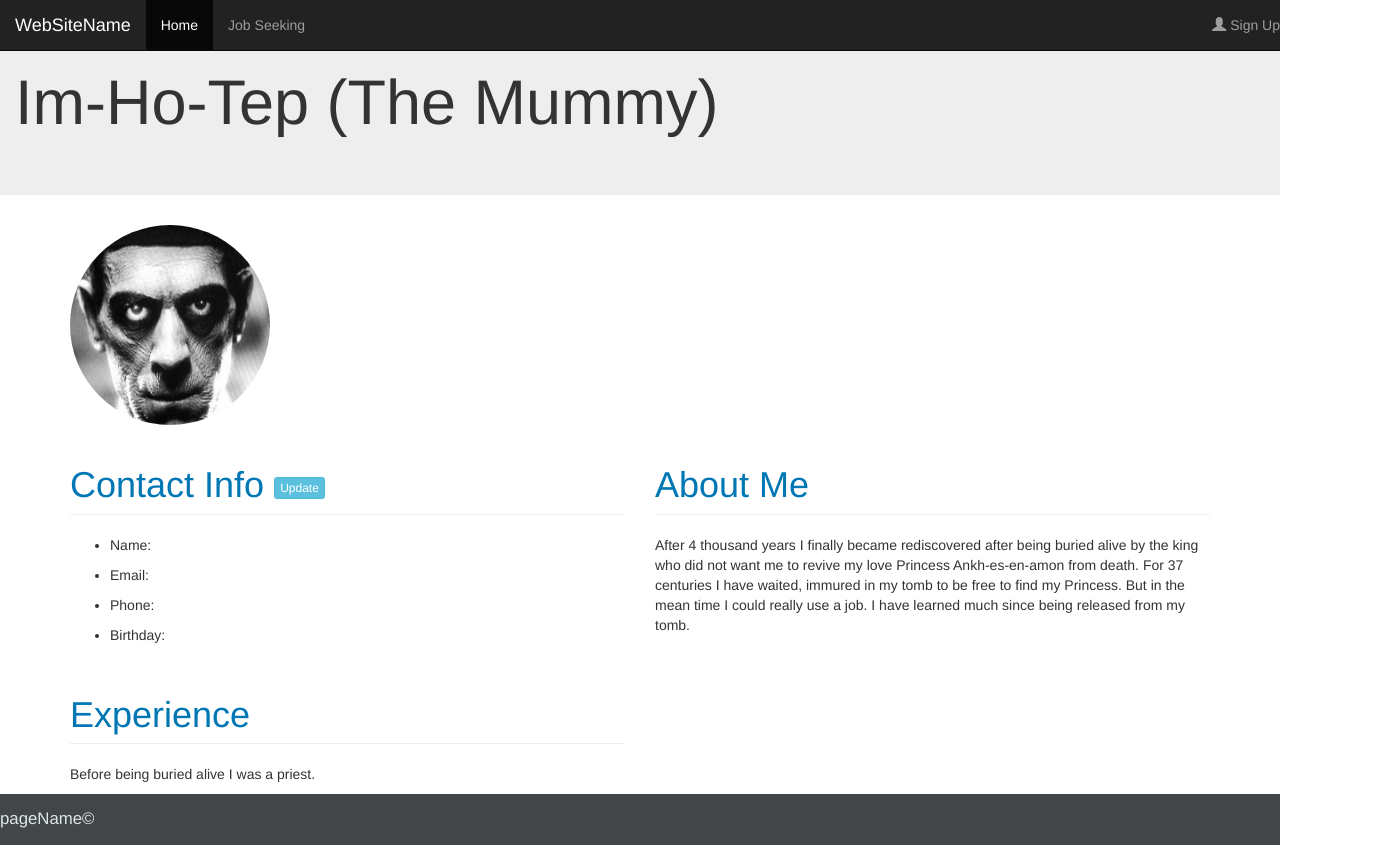
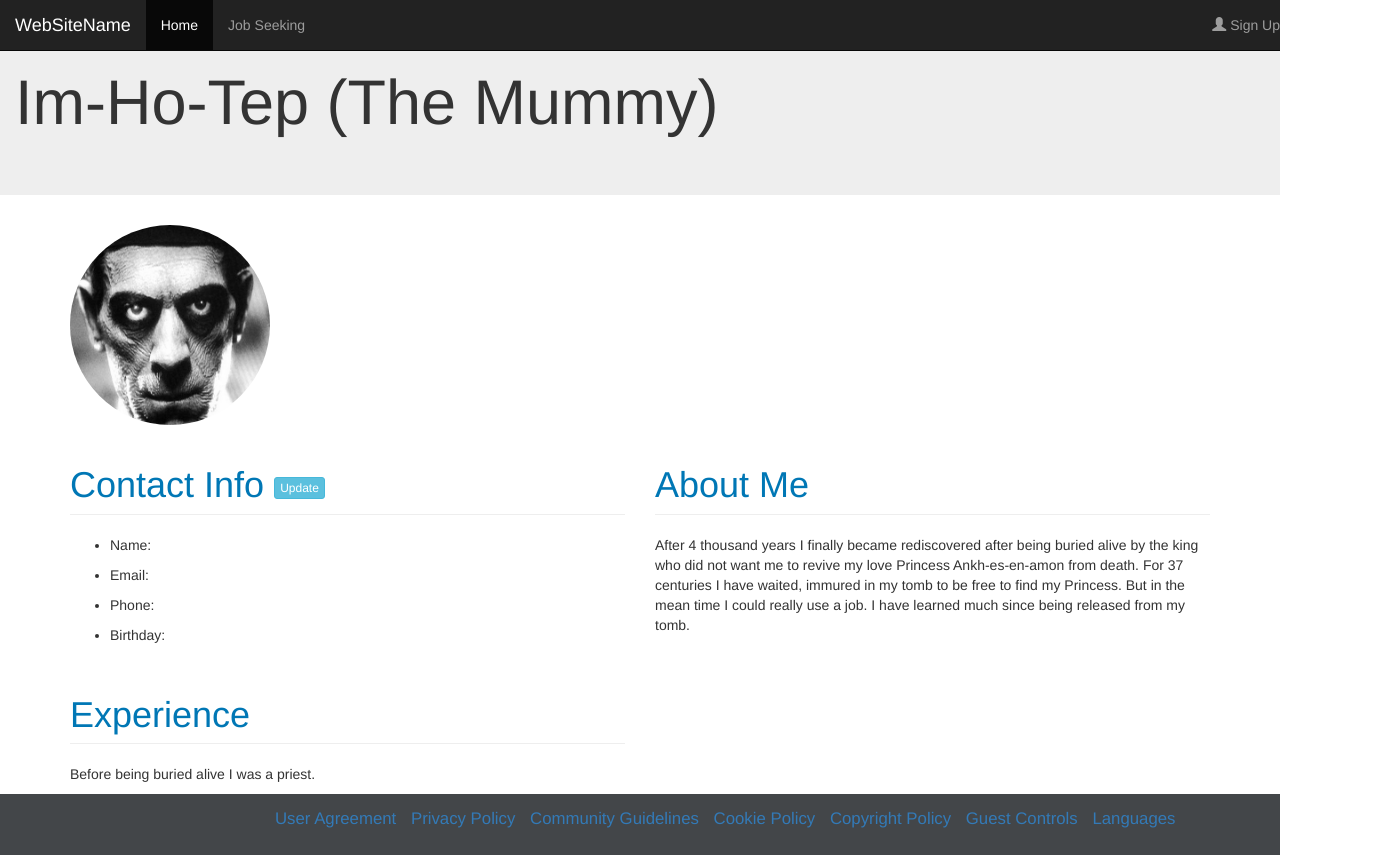
Before and after one commit to silverDakota/131webrow2, a plain HTML site: page 131webrow2/mummyprofile.html in a window 1280 px wide. Shown: the whole page, 1400 px wide, since content can reach past the window. Drawn offline with nearby package versions, Linux system fonts and the light colour scheme; files that its build step writes are made by us from their sources.

Commit message:
Edits
connected mummyprofile.html to StyleSheet.css, moved bootstrap js tags to end of page. Aesthetically improved signup.html

```diff
--- a/131webrow2/mummyprofile.html
+++ b/131webrow2/mummyprofile.html
@@ -10,11 +10,7 @@
 
   <!-- Bootstrap -->
   <link href="bootstrap/css/bootstrap.min.css" rel="stylesheet">
-  <link rel="stylesheet" href="stylesheet.css" media="screen" title="no title">
-  <!-- jQuery (necessary for Bootstrap's JavaScript plugins) -->
-  <script src="https://ajax.googleapis.com/ajax/libs/jquery/3.2.1/jquery.min.js"></script>
-  <!-- Include all compiled plugins (below), or include individual files as needed -->
-  <script src="bootstrap/js/bootstrap.min.js"></script>
+  <link rel="stylesheet" href="css/StyleSheet.css">
 </head>
 
 <body>
@@ -140,9 +136,28 @@
   </div>
   </div>
   <!--MODAL END-->
+
   <footer>
-    <p>pageName&copy; </p>
+    <div class="container">
+      <div class="col-sm-12 col-md-12 col-lg-12 col-lg-offset-2">
+        <ul class="list-inline">
+          <li><a href="#">User Agreement</a></li>
+          <li><a href="#">Privacy Policy</a></li>
+          <li><a href="#">Community Guidelines</a></li>
+          <li><a href="#">Cookie Policy</a></li>
+          <li><a href="#">Copyright Policy</a></li>
+          <li><a href="#">Guest Controls</a></li>
+          <li><a href="#">Languages</a></li>
+        </ul>
+      </div>
+    </div>
   </footer>
+
+  <!-- jQuery (necessary for Bootstrap's JavaScript plugins) -->
+  <script src="https://ajax.googleapis.com/ajax/libs/jquery/3.2.1/jquery.min.js"></script>
+  <!-- Include all compiled plugins (below), or include individual files as needed -->
+  <script src="bootstrap/js/bootstrap.min.js"></script>
+
   <script type="text/javascript">
     function upDate() {
       document.getElementById("name").innerHTML =
```
Also changed, not shown: 131webrow2/signup.html (+2 -1 lines).
